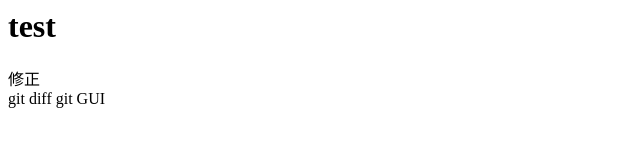
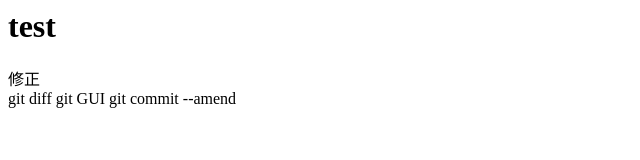
Before and after one commit to kayoruby/git_tutorial, a plain HTML site: page index.html in a window 1280 px wide. Shown: the whole page, without its empty margins (0-640 px from the left). Drawn offline with Linux system fonts and the light colour scheme.

Commit message:
git commit --amendを追記

```diff
--- a/index.html
+++ b/index.html
@@ -2,3 +2,4 @@
 <div>修正</div>
 <dev>git diff</dev>
 <dev>git GUI</dev>
+<dev>git commit --amend</dev>
```
